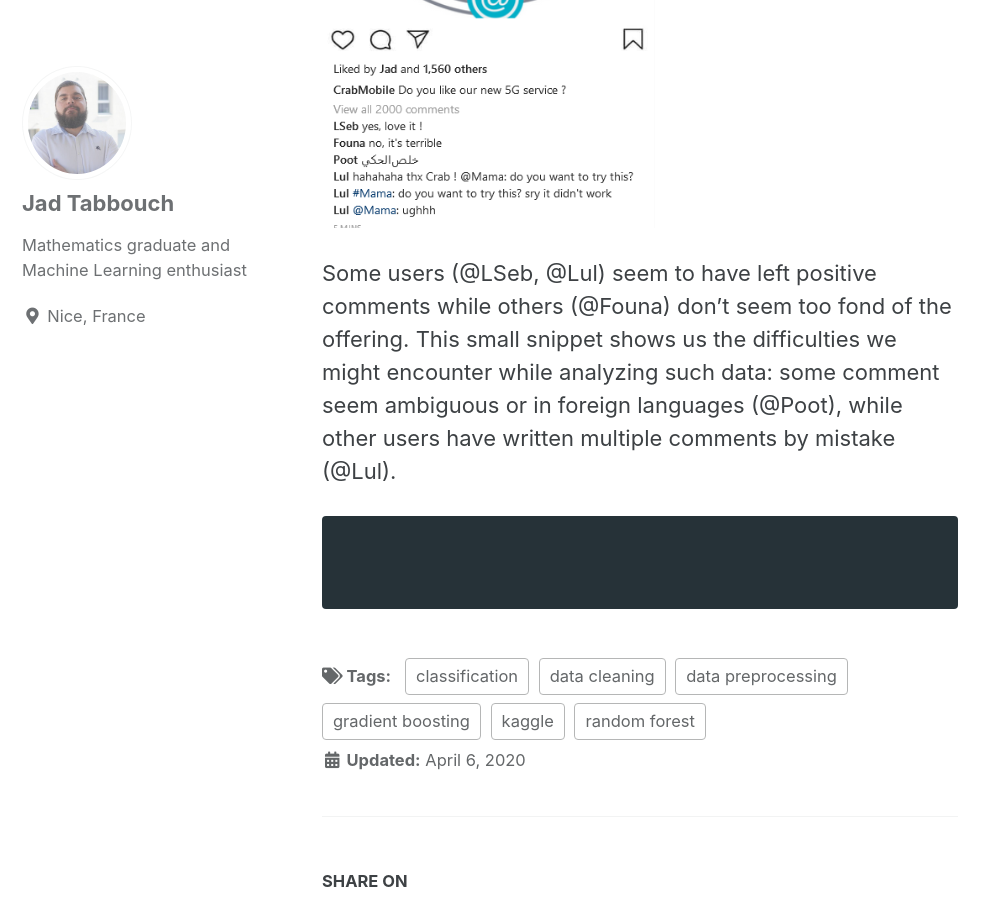
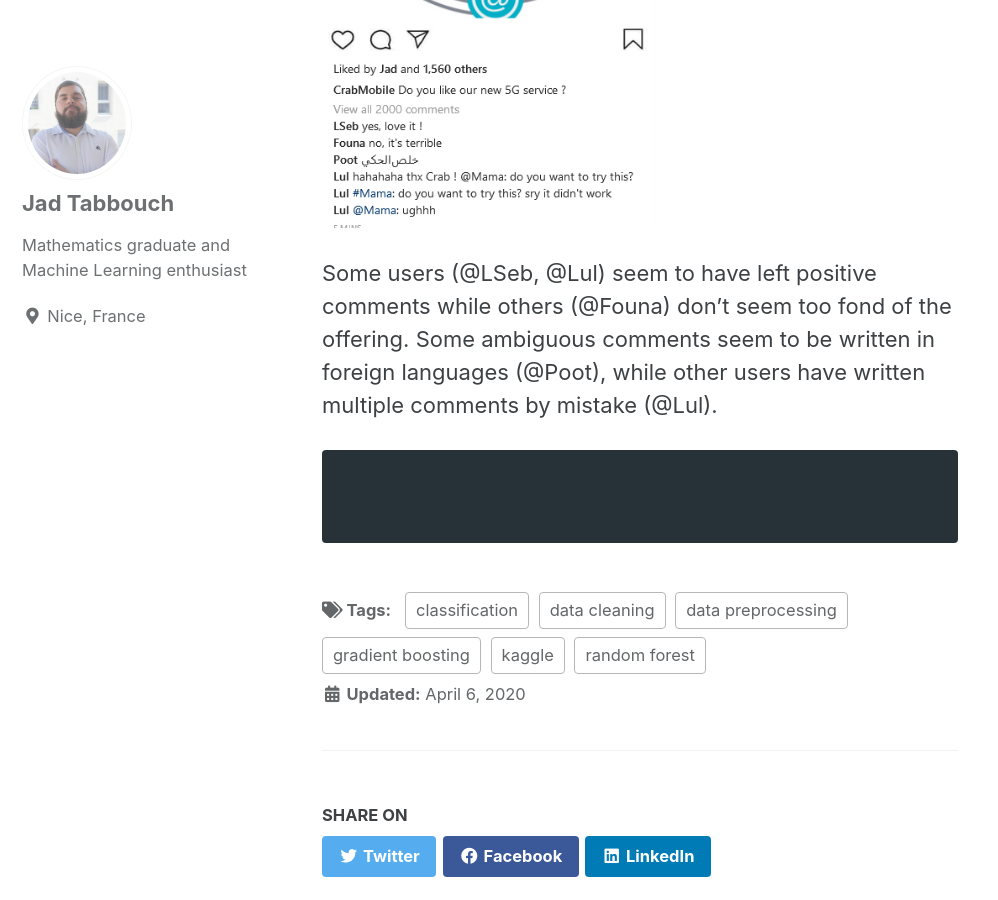
Before and after one commit to jad-tab/jad-tab.github.io, a Jekyll site: the page built from _posts/2020-04-06-NLP.md, in a window 1280 px wide and 900 px high, scrolled down 2725 px. Shown: the whole window, without its empty margins (0-998 px from the left). Built offline with Jekyll 4.4.1, drawn with Linux system fonts in a browser that asks for light colours; cached includes are drawn as plain includes; some of the changed text lies outside the part shown.

Commit message:
Update 2020-04-06-NLP.md

```diff
--- a/_posts/2020-04-06-NLP.md
+++ b/_posts/2020-04-06-NLP.md
@@ -19,7 +19,7 @@ There's no doubt that they leverage on the feedback of their users and thankfull
 
 ![alt]({{ site.url }}{{ site.baseurl }}/stc/wonder.png)
 
-Is it possible to use posts from Instagram, Facebook or the online chatting tool to draw useful quantitative insights ? Can words be transformed into numbers ?
+Is it possible to use posts from Instagram, Facebook or an online chatting tool to draw useful quantitative insights ? Can words be transformed into numbers ?
 
 
 How can we convert a large bucket of words into quantifiable answers to questions like:
@@ -44,8 +44,13 @@ They've just launched a new service and are eager to see how customers are react
 ![alt]({{ site.url }}{{ site.baseurl }}/stc/insta.PNG)
 
 
-Some users (@LSeb, @Lul) seem to have left positive comments while others (@Founa) don't seem too fond of the offering.
-This small snippet shows us the difficulties we might encounter while analyzing such data: some comment seem ambiguous or in foreign languages (@Poot), while other users have written multiple comments by mistake (@Lul).
+Some users (@LSeb, @Lul) seem to have left positive comments while others (@Founa) don't seem too fond of the offering. Some ambiguous comments seem to be written in foreign languages (@Poot), while other users have written multiple comments by mistake (@Lul).
+
+
+
+
+
+
 
 
 
```
